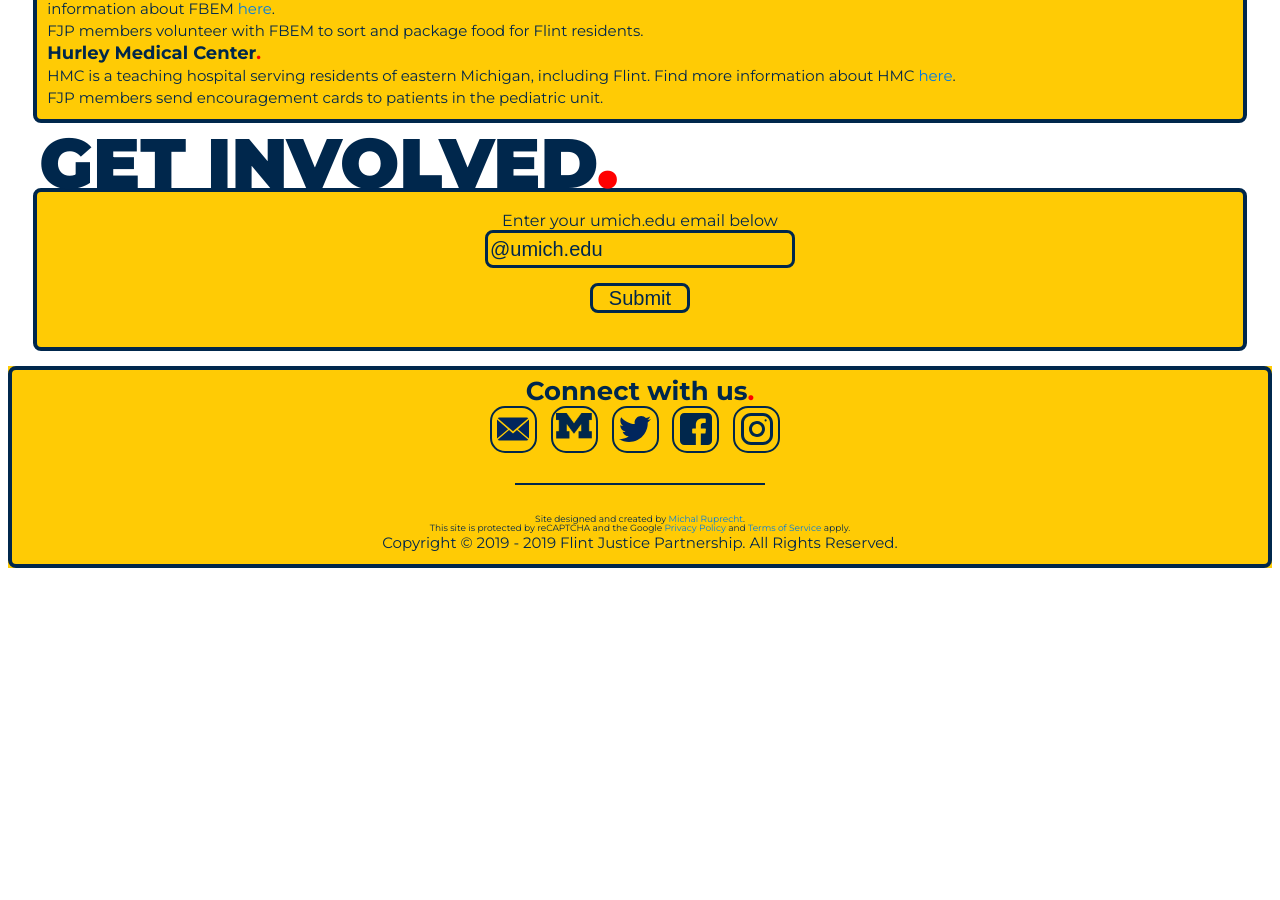
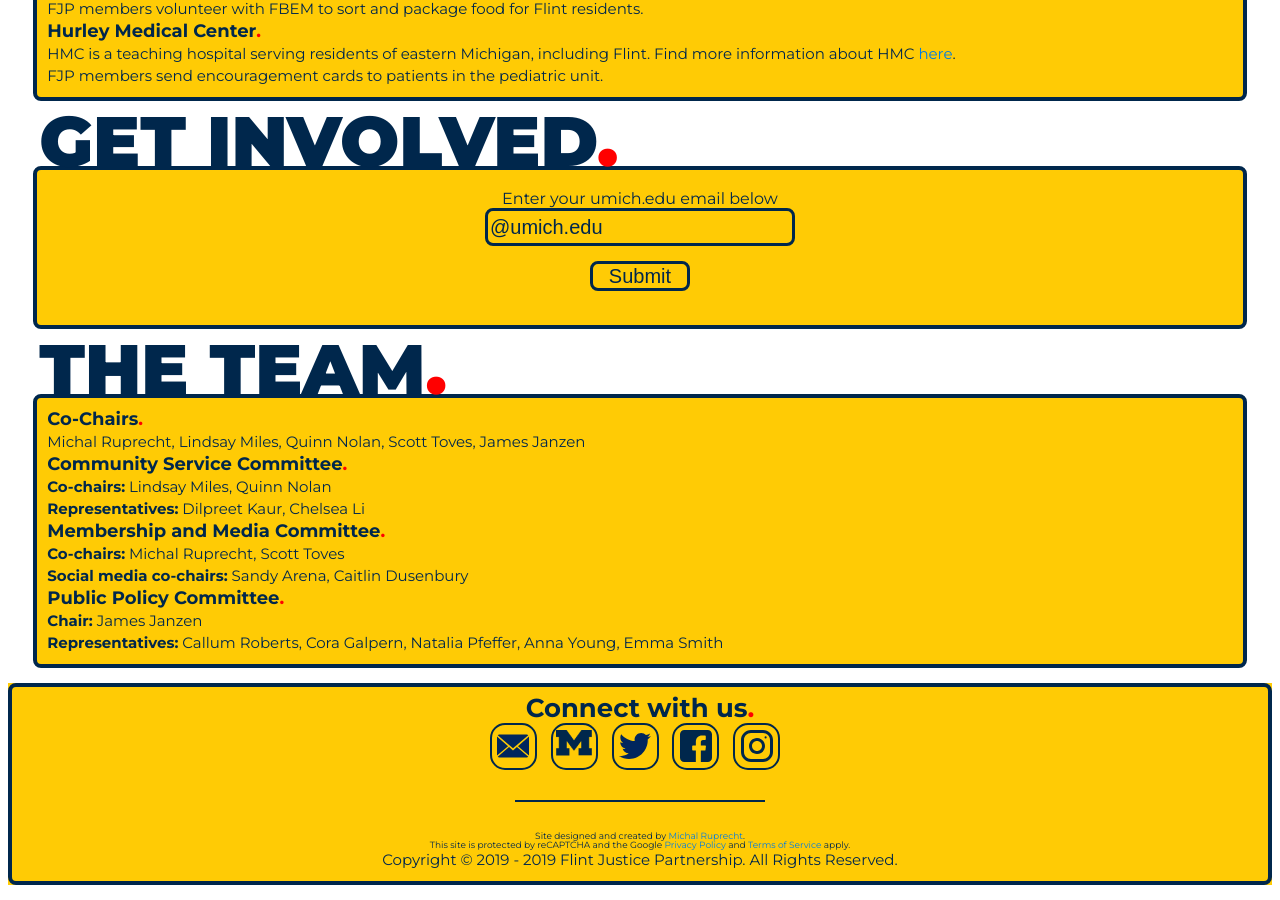
Before and after one commit to umichfjp/umichfjp.github.io, a Jekyll site: the page built from index.html, in a window 1280 px wide and 900 px high, scrolled down 1324 px. Built offline with Jekyll 4.4.1, drawn with Linux system fonts in a browser that asks for light colours; before the commit the page ends 1907 px from its top, so only the background shows below that; some of the changed text lies outside the part shown.

Commit message:
Update index.html

```diff
--- a/index.html
+++ b/index.html
@@ -15,7 +15,7 @@ title: Flint Justice Partnership Official Website
         </div>
         <div class="container">
           <h3>The Flint Justice Partnership at the University of Michigan aims to <b>serve</b> and <b>connect</b> with the Flint community and <b>educate</b> UM students about the Flint water crisis. FJP partners with multiple organizations to advance its mission.
-            <br />25 percent of FJP's members are students of color and FJP is lead by co-chairs Michal Ruprecht, Lindsay Miles, Quinn Nolan, Scott Toves, and James Janzen. FJP was co-founded by Ruprecht, Miles, and Nolan in October of 2018.</h3>
+            <br />25 percent of FJP's members are students of color and FJP was co-founded by Michal Ruprecht, Lindsay Miles, and Quinn Nolan in October of 2018.</h3>
         </div>
 
         <div class="title">
@@ -69,6 +69,24 @@ title: Flint Justice Partnership Official Website
                 <br /><input class="submit" type="submit" value="Submit"/>
               </center></form><br />
             </div>
+
+            <div class="title">
+              THE TEAM<font color="#FF0000">.</font>
+            </div>
+            <div class="container">
+              <h3><b><big>Co-Chairs<font color="#FF0000">.</font></big></b>
+                  <br />Michal Ruprecht, Lindsay Miles, Quinn Nolan, Scott Toves, James Janzen
+              <br /><b><big>Community Service Committee<font color="#FF0000">.</font></big></b>
+                  <br /><b>Co-chairs:</b> Lindsay Miles, Quinn Nolan
+                  <br /><b>Representatives:</b> Dilpreet Kaur, Chelsea Li
+              <br /><b><big>Membership and Media Committee<font color="#FF0000">.</font></big></b>
+                  <br /><b>Co-chairs:</b> Michal Ruprecht, Scott Toves
+                  <br /><b>Social media co-chairs:</b> Sandy Arena, Caitlin Dusenbury
+              <br /><b><big>Public Policy Committee<font color="#FF0000">.</font></big></b>
+                  <br /><b>Chair:</b> James Janzen
+                  <br /><b>Representatives:</b> Callum Roberts, Cora Galpern, Natalia Pfeffer, Anna Young, Emma Smith
+            </div>
+
           </div>
         </div>
     </body>
```
